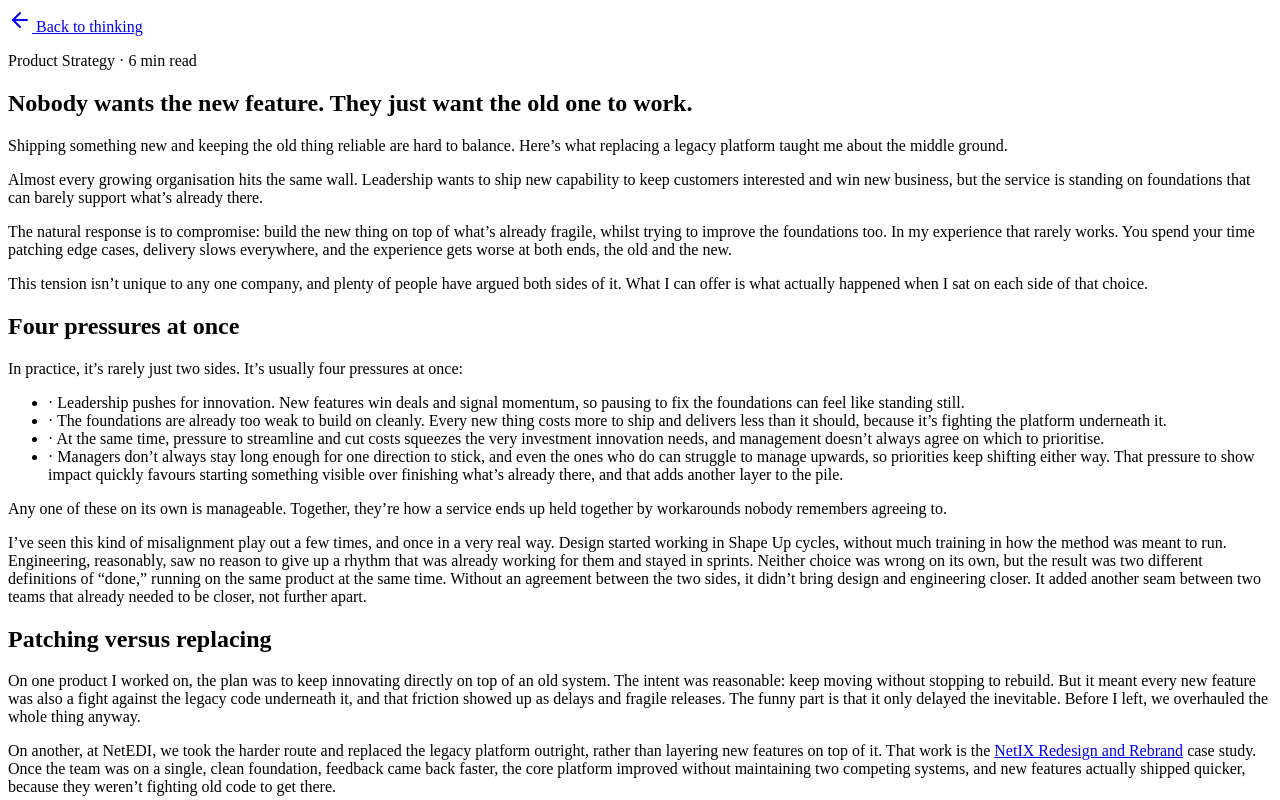
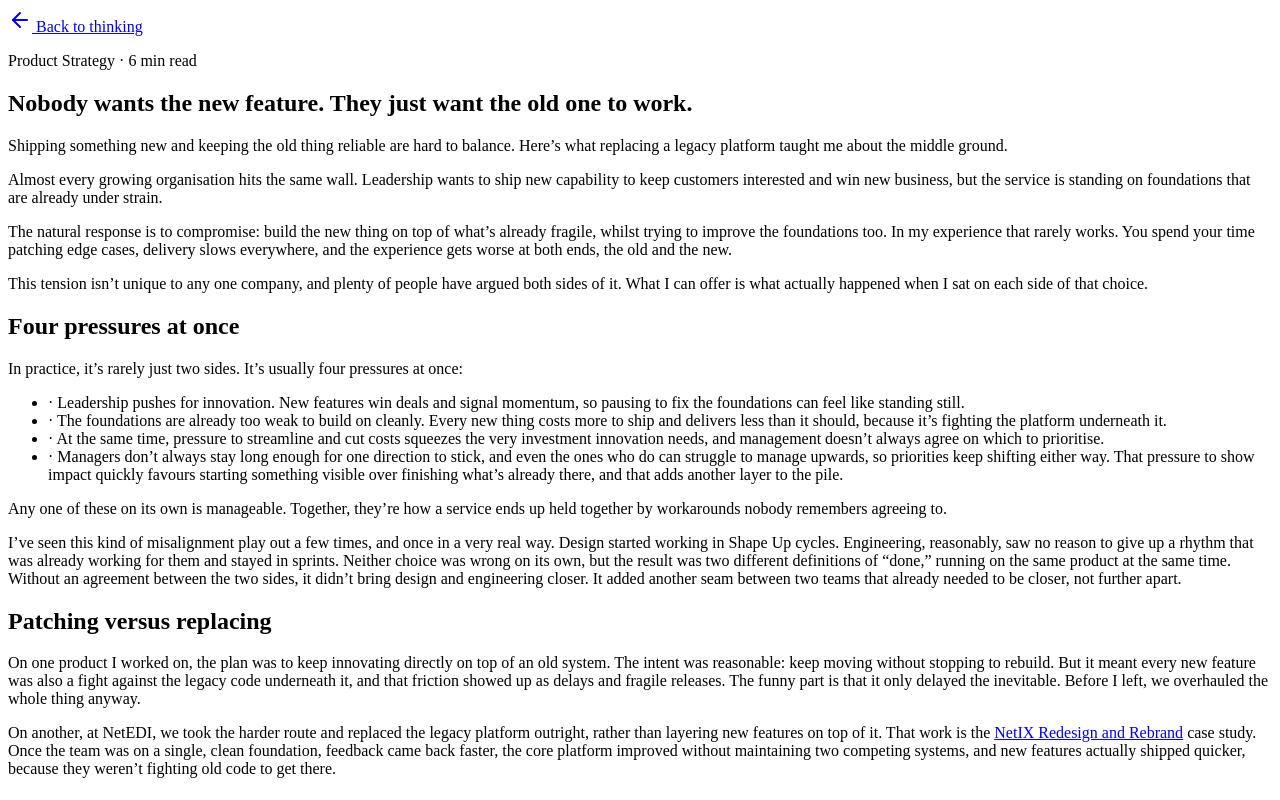
Before and after one commit to jadeparrish/portfolio, a Next.js app: page /thinking/legacy in a window 1280 px wide. Shown: the top 800 px of the page. Built offline with nearby package versions, Linux system fonts and the light colour scheme.

Commit message:
Update page.js

```diff
--- a/app/thinking/legacy/page.js
+++ b/app/thinking/legacy/page.js
@@ -72,8 +72,7 @@ export default function LegacyArticle() {
             <p>
               Almost every growing organisation hits the same wall. Leadership wants to
               ship new capability to keep customers interested and win new business, but
-              the service is standing on foundations that can barely support what&rsquo;s
-              already there.
+              the service is standing on foundations that are already under strain.
             </p>
             <p>
               The natural response is to compromise: build the new thing on top of what&rsquo;s
@@ -108,8 +107,8 @@ export default function LegacyArticle() {
               <p>
                 I&rsquo;ve seen this kind of misalignment play out a few times, and once in
                 a very real way. Design started
-                working in Shape Up cycles, without much training in how the method was
-                meant to run. Engineering, reasonably, saw no reason to give up a rhythm
+                working in Shape Up cycles. Engineering, reasonably, saw no reason to
+                give up a rhythm
                 that was already working for them and stayed in sprints. Neither choice was
                 wrong on its own, but the result was two different definitions of
                 &ldquo;done,&rdquo; running on the same product at the same time. Without an
```
